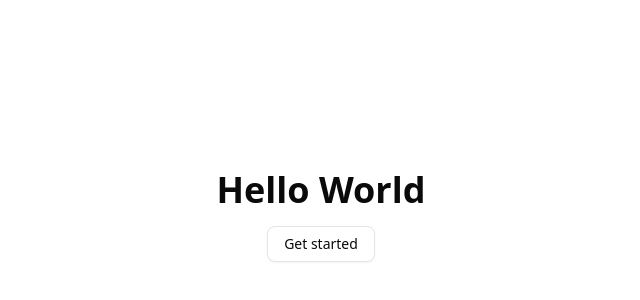
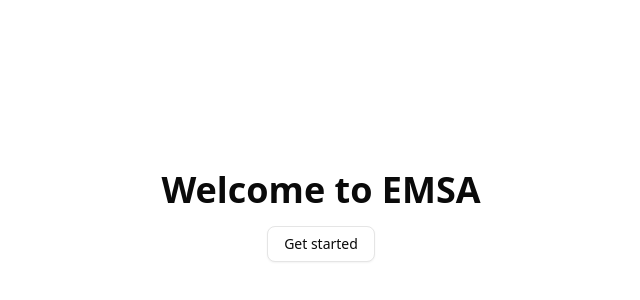
Before and after one commit to Dassinet/Gpt, a Next.js app in the folder frontend/: page / in a window 1280 px wide. Shown: the part 184-484 px from the top of the page, without its empty margins (319-959 px from the left). Built offline with nearby package versions, Linux system fonts and the light colour scheme.

Commit message:
Update homepage title to reflect new branding: changed "Hello World" to "Welcome to EMSA" for consistency with recent rebranding efforts across the application.

```diff
--- a/frontend/src/app/page.js
+++ b/frontend/src/app/page.js
@@ -6,7 +6,7 @@
   const router = useRouter();
   return (
     <div className="flex flex-col items-center justify-center h-screen">
-      <h1 className="text-4xl font-bold">Hello World</h1>
+      <h1 className="text-4xl font-bold">Welcome to EMSA</h1>
       <Button onClick={() => router.push("/auth/sign-in")} className="mt-4" variant="outline">Get started</Button>
     </div>
   );
```
